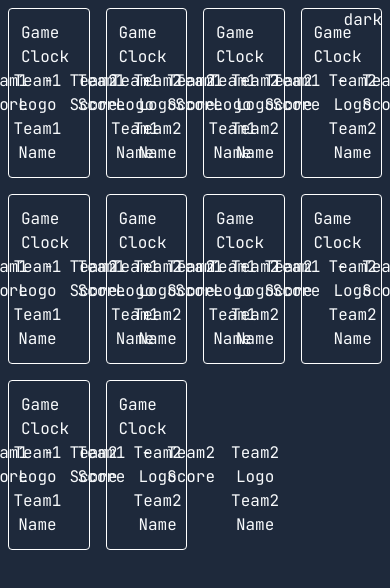
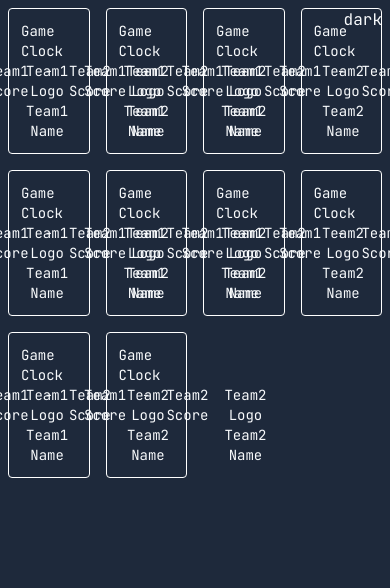
Before and after one commit to wshivers93/score-tracker, a Next.js app: page / in a window 390 px wide. Shown: the top 588 px of the page. Built offline with nearby package versions, Linux system fonts and the light colour scheme.

Commit message:
Update score card font size

```diff
--- a/src/components/ScoreCard.tsx
+++ b/src/components/ScoreCard.tsx
@@ -2,7 +2,7 @@ import React from "react";
 
 export default function ScoreCard() {
   return (
-    <div className="flex flex-col border border-slate-800 dark:border-white rounded p-3 m-2">
+    <div className="flex flex-col border border-slate-800 dark:border-white rounded p-3 m-2 text-sm lg:text-base">
       <div className="flex flex-row justify-center align-middle">
         Game Clock
       </div>
```
